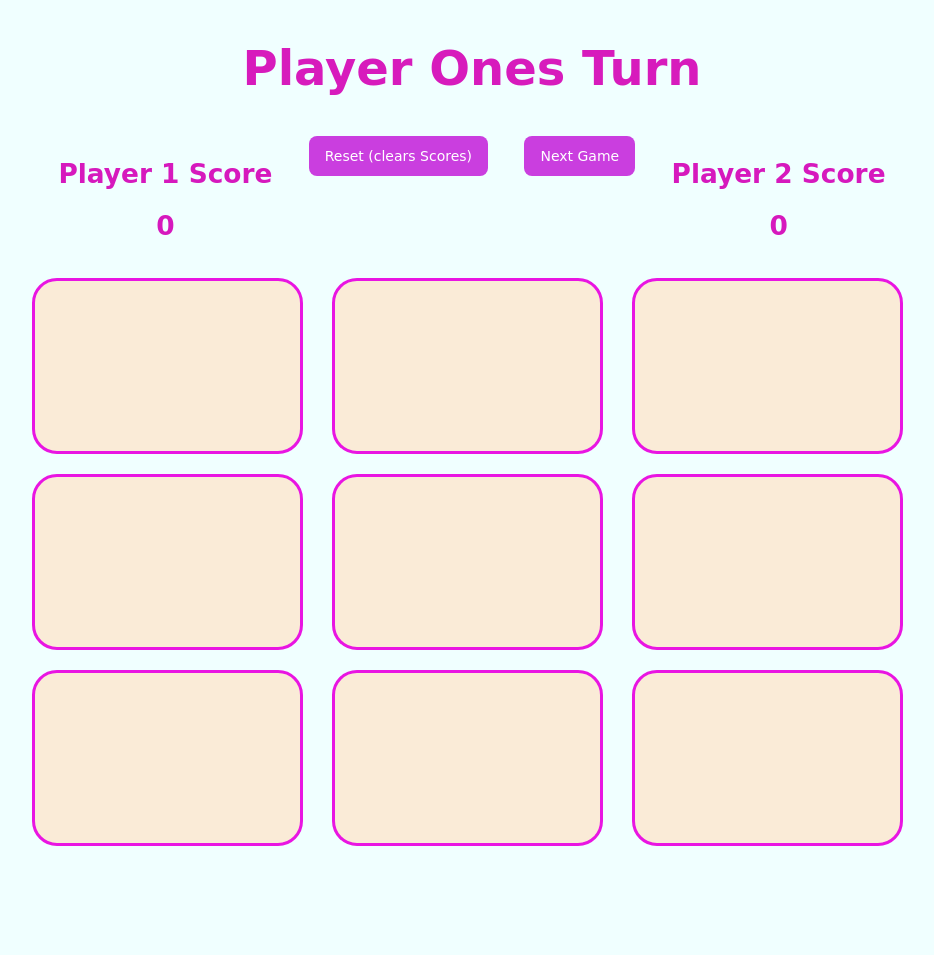
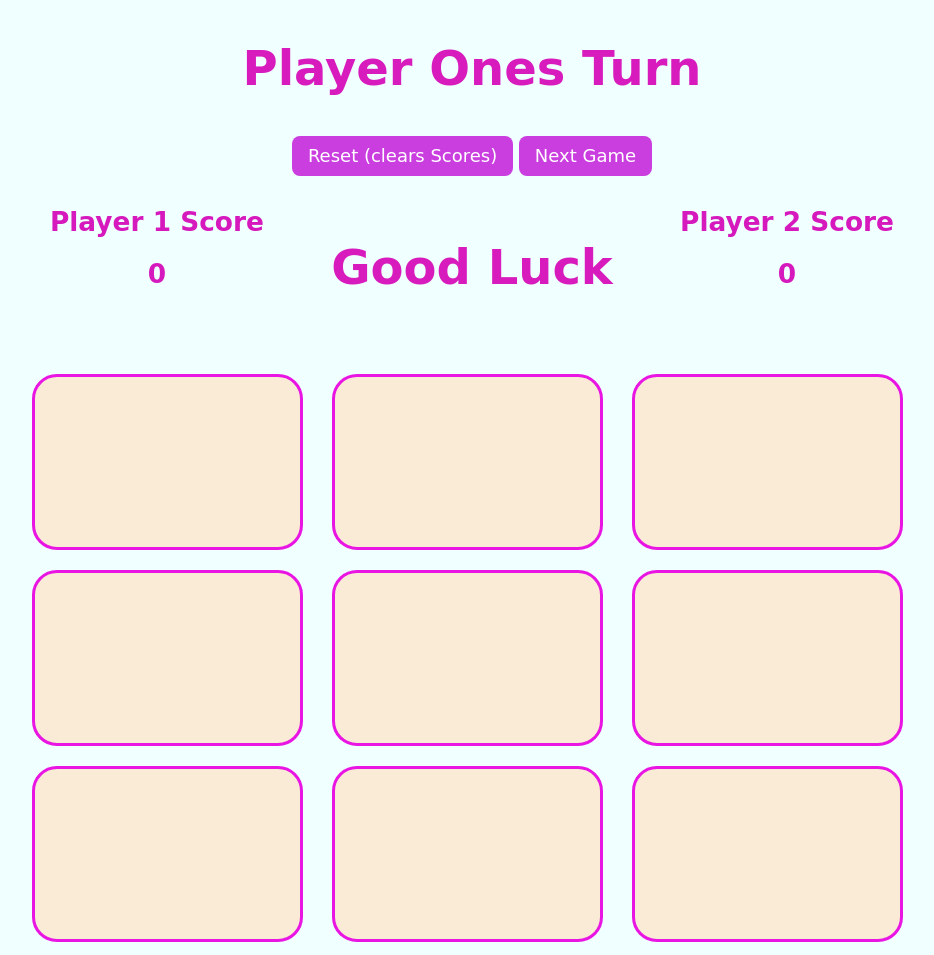
Before and after one commit to jaygriggsau/tic-tac-toe, a plain HTML site: page index.html in a window 1280 px wide. Shown: the whole page, without its empty margins (168-1102 px from the left). Before the commit the page ends 876 px from the top, so only its background shows below. Drawn offline with Linux system fonts and the light colour scheme; a web font is replaced by a local one.

Commit message:
Updated README

```diff
--- a/index.html
+++ b/index.html
@@ -15,22 +15,25 @@
     <main>
         <section id="top-display">
             <h1 id="player-turn">Player Ones Turn</h1>
-            <h1 id="winning-message"></h1>
-            <aside class="bottom-stats">
+            <!-- <h1 id="winning-message"></h1> -->
+            <section class="bottom-stats">
                 <section id="player1-stats">
                     <h2 class="score-display id="player-name">Player 1 Score</h2>
                     <h2 id="p1score">0</h2>
                 </section>
-                <button class="button-1" id="resetBtn">Reset (clears Scores)</button>
-                <button class="button-1" id="newGameBtn">Next Game</button>
+                <section>
+                    <button class="button-1" id="resetBtn">Reset (clears Scores)</button>
+                    <button class="button-1" id="newGameBtn">Next Game</button>
+                    <h1 id="winning-message">Good Luck</h1>
+                </section>
                 <section id="player2-stats">
                     <h2 class="score-display" id="player2-name">Player 2 Score</h2>
                     <h2 id="p2score">0</h2>
                 </section>
-            </aside>
+            </section>
         </section>
 
-        <article class="gridbox">
+        <div class="gridbox">
             <section class="griditem">0</section>
             <section class="griditem">1</section>
             <section class="griditem">2</section>
@@ -40,7 +43,7 @@
             <section class="griditem">6</section>
             <section class="griditem">7</section>
             <section class="griditem">8</section>
-        </article>
+        </div>
     </main>
 </body>
 </html>
--- a/style.css
+++ b/style.css
@@ -54,6 +54,7 @@ body {
      animation: colorFade 3s infinite;
      font-family: 'DynaPuff', cursive;
      font-size: 1.1rem;
+     align-items: center;
  }
 
  .button-1 {
@@ -65,7 +66,7 @@ body {
      cursor: pointer;
      display: inline-block;
      font-family: 'DynaPuff', cursive;
-     font-size: 14px;
+     font-size: 18px;
      font-weight: 500;
      height: 40px;
      line-height: 20px;
@@ -101,3 +102,6 @@ body {
     background-repeat: no-repeat;
     background-position: center;
 }
+#winning-message {
+    display: block;
+}
```
Also changed, not shown: 1 other file.
